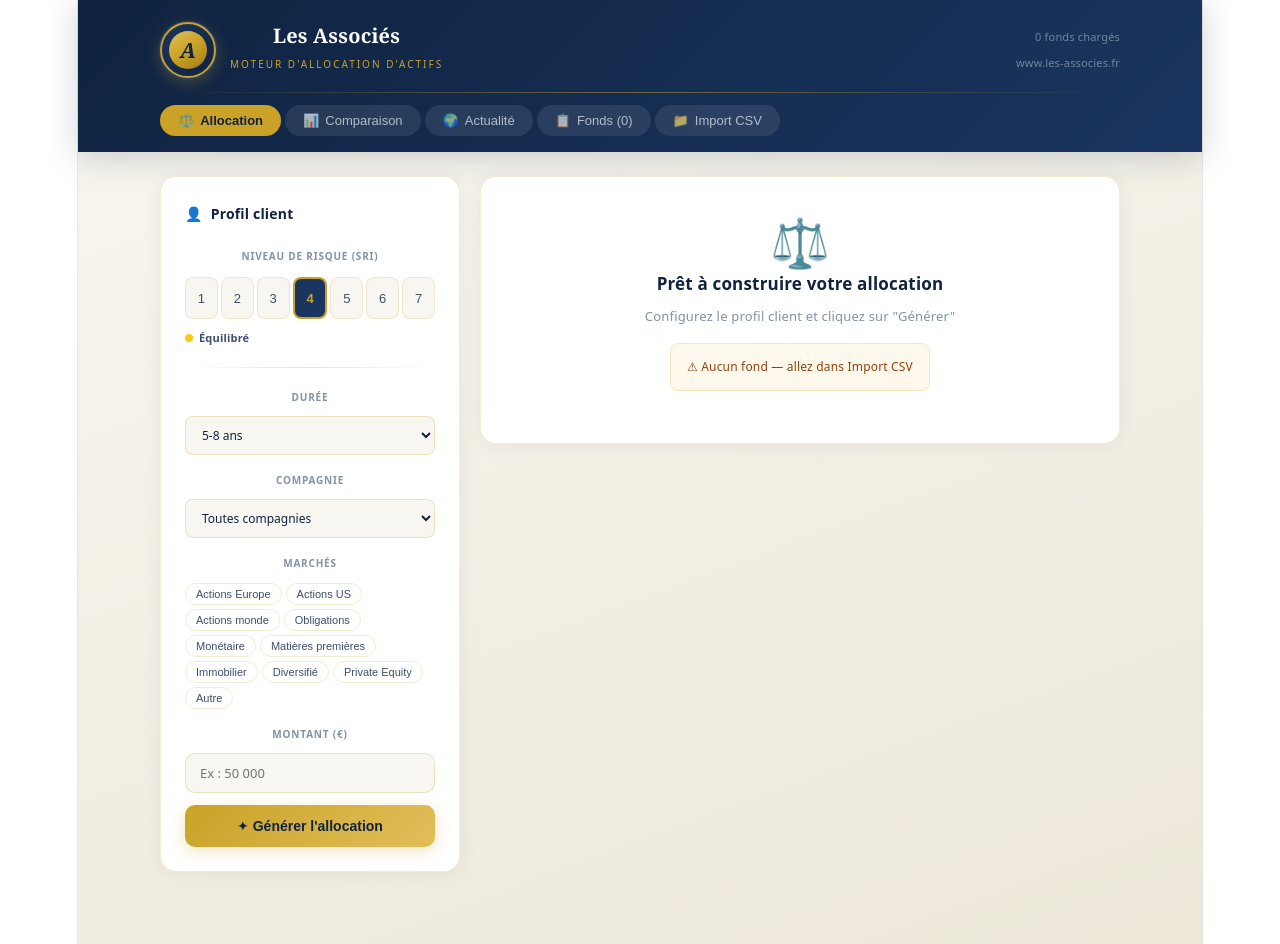
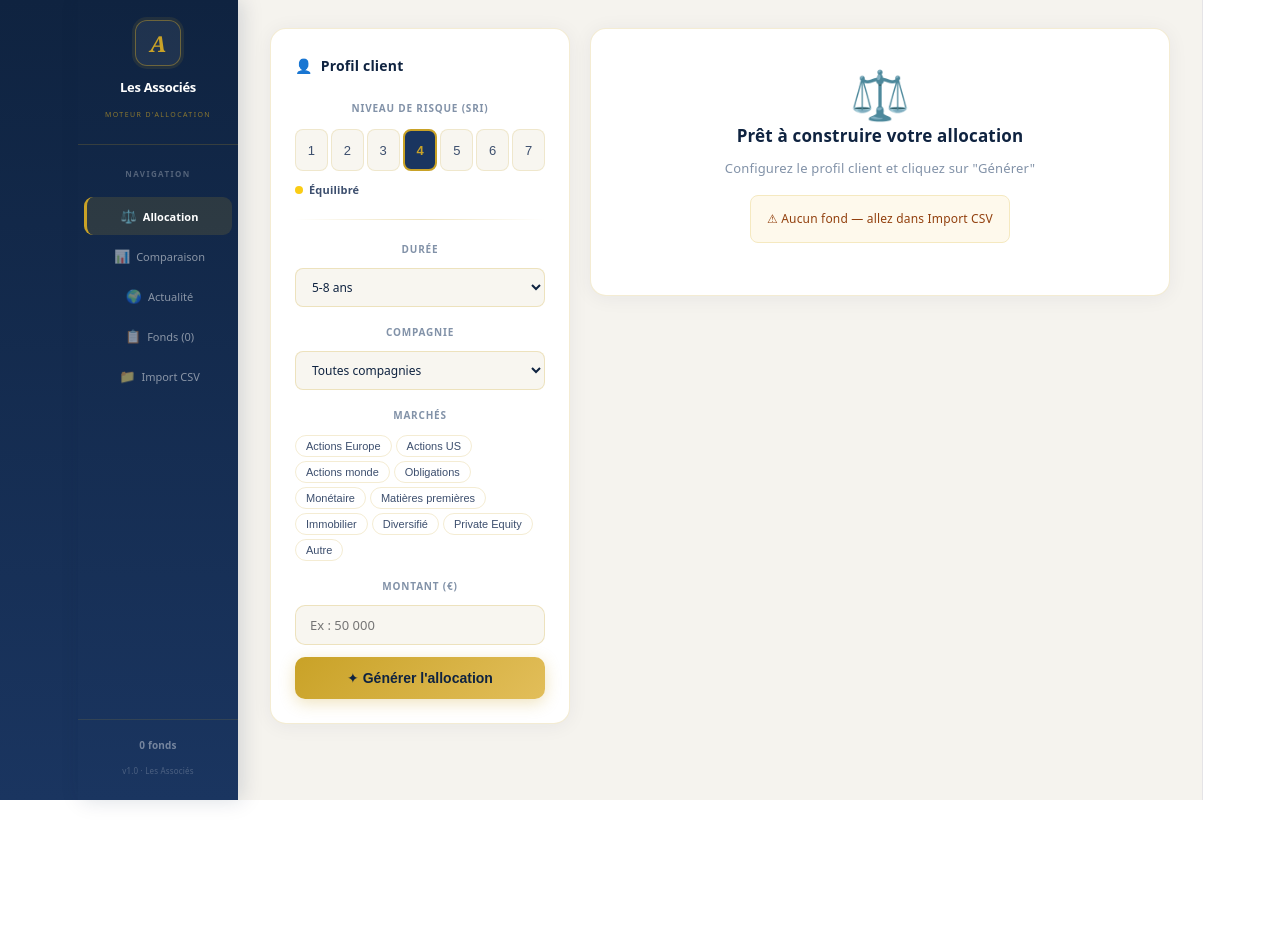
Before and after one commit to julienbrument-hue/les-associes, a React (Vite) app: page / in a window 1280 px wide. After the commit the page ends 800 px from the top, so only its background shows below. Built offline with nearby package versions, Linux system fonts and the light colour scheme.

Commit message:
version complete sidebar FMP tableau actualite

```diff
--- a/src/App.jsx
+++ b/src/App.jsx
@@ -48,6 +48,51 @@ async function callClaude(prompt) {
   const d=await res.json();
   if(d.error)throw new Error(d.error.message);
   return(d.content&&d.content[0]&&d.content[0].text)||"";
+}
+
+const FMP_KEY="b3k1Mnonse7zBu9lAmph3vYkAFcRHHk4";
+const FMP_BASE="https://financialmodelingprep.com/api/v3";
+const FMP_TTL=24*60*60*1000;
+
+function openHtmlInNewTab(html) {
+  try {
+    var blob=new Blob([html],{type:"text/html;charset=utf-8"});
+    var url=URL.createObjectURL(blob);
+    var a=document.createElement("a");
+    a.href=url;
+    a.download="les-associes-"+new Date().toISOString().slice(0,10)+".html";
+    document.body.appendChild(a);
+    a.click();
+    setTimeout(function(){document.body.removeChild(a);URL.revokeObjectURL(url);},1000);
+  } catch(e){}
+}
+
+async function fetchFMPPerf(isin) {
+  if(!isin) return null;
+  try {
+    const cached=localStorage.getItem("fmp_"+isin);
+    if(cached){const p=JSON.parse(cached);if(Date.now()-p.ts<FMP_TTL)return p.data;}
+  } catch(e){}
+  try {
+    const endYear=new Date().getFullYear()-1, startYear=endYear-9;
+    const res=await fetch(FMP_BASE+"/historical-price-full/"+encodeURIComponent(isin)+"?from="+startYear+"-01-01&to="+endYear+"-12-31&apikey="+FMP_KEY);
+    if(!res.ok) return null;
+    const json=await res.json();
+    if(!json.historical||json.historical.length<50) return null;
+    const byYear={};
+    json.historical.forEach(function(d){
+      const y=parseInt(d.date.slice(0,4));
+      if(y>=startYear&&y<=endYear&&(!byYear[y]||d.date>byYear[y].date)) byYear[y]={p:d.adjClose||d.close};
+    });
+    const yrs=[];for(var y=startYear;y<=endYear;y++)yrs.push(y);
+    if(yrs.some(function(y){return !byYear[y];})) return null;
+    const base=byYear[startYear].p;
+    if(!base||base<=0) return null;
+    const pts=[100];
+    yrs.forEach(function(y){pts.push(parseFloat((byYear[y].p/base*100).toFixed(2)));});
+    try{localStorage.setItem("fmp_"+isin,JSON.stringify({ts:Date.now(),data:pts}));}catch(e){}
+    return pts;
+  } catch(e){return null;}
 }
 
 function Spinner() {
@@ -369,6 +414,10 @@ export default function App() {
   const [rechFilterSri,setRechFilterSri]=useState(0);
   const [rechFilterMarche,setRechFilterMarche]=useState("");
   const [rechSort,setRechSort]=useState("nom");
+  const [fmpCache,setFmpCache]=useState({});
+  const [fmpLoading,setFmpLoading]=useState(false);
+  const [fmpProgress,setFmpProgress]=useState(0);
+  const [fmpStats,setFmpStats]=useState(null);
   const fileRef=useRef();
 
   const allCompagnies=(function(){const s={};COMPAGNIES.forEach(function(c){s[c]=true;});funds.forEach(function(f){(f.dispo||[]).forEach(function(d){if(d)s[d]=true;});});return Object.keys(s).sort();})();
@@ -389,6 +438,30 @@ export default function App() {
       e.target.value="";
     };
     reader.readAsText(file,"UTF-8");
+  }
+
+  const getFondPerf=function(f){
+    const c=f.isin&&fmpCache[f.isin];
+    return c?c.pts:simPerf(f);
+  };
+  const isFondReal=function(f){return !!(f.isin&&fmpCache[f.isin]&&fmpCache[f.isin].isReal);};
+
+  async function loadFMPData() {
+    if(!funds.length||fmpLoading) return;
+    setFmpLoading(true);setFmpProgress(0);setFmpStats(null);
+    const res={};
+    for(var i=0;i<funds.length;i++){
+      const f=funds[i];
+      if(f.isin){
+        const pts=await fetchFMPPerf(f.isin);
+        res[f.isin]=pts?{pts:pts,isReal:true}:{pts:simPerf(f),isReal:false};
+      } else if(f.id) res[f.id]={pts:simPerf(f),isReal:false};
+      setFmpProgress(Math.round((i+1)/funds.length*100));
+    }
+    setFmpCache(res);
+    const real=Object.values(res).filter(function(r){return r.isReal;}).length;
+    setFmpStats({real:real,simulated:Object.values(res).length-real,total:funds.length});
+    setFmpLoading(false);
   }
 
   function generate() {
@@ -523,48 +596,37 @@ export default function App() {
   const tabs=[{k:"allocation",i:"⚖️",l:"Allocation"},{k:"comparaison",i:"📊",l:"Comparaison"},{k:"actualite",i:"🌍",l:"Actualité"},{k:"fonds",i:"📋",l:"Fonds ("+funds.length+")"},{k:"import",i:"📁",l:"Import CSV"}];
 
   return (
-    <div style={{background:"linear-gradient(160deg,#f8f6f0,#ede8da)",minHeight:"100vh",fontFamily:"system-ui,sans-serif",paddingBottom:48}}>
-      <style>{"@keyframes spin{to{transform:rotate(360deg)}} .spin{animation:spin .7s linear infinite} @keyframes up{from{opacity:0;transform:translateY(10px)}to{opacity:1;transform:none}} .up{animation:up .3s ease}"}</style>
+    <div style={{background:"#f5f3ee",minHeight:"100vh",fontFamily:"system-ui,sans-serif",display:"flex"}}>
+      <style>{"@keyframes spin{to{transform:rotate(360deg)}} .spin{animation:spin .7s linear infinite} @keyframes up{from{opacity:0;transform:translateY(10px)}to{opacity:1;transform:none}} .up{animation:up .3s ease} body::before{content:'';position:fixed;top:0;left:0;width:160px;height:100%;background:linear-gradient(180deg,#0f2340 0%,#1a3560 100%);z-index:0;pointer-events:none}"}</style>
 
-      {/* NAV */}
-      <div style={{background:"linear-gradient(135deg,"+NAV+","+NAVL+")",padding:"22px 28px 16px",boxShadow:"0 4px 32px rgba(15,35,64,0.2)"}}>
-        <div style={{maxWidth:960,margin:"0 auto"}}>
-          <div style={{display:"flex",alignItems:"center",justifyContent:"space-between",marginBottom:14}}>
-            <div style={{display:"flex",alignItems:"center",gap:14}}>
-              <div style={{width:52,height:52,borderRadius:"50%",background:"linear-gradient(135deg,"+NAVL+","+NAV+")",border:"2.5px solid "+GOLD,display:"flex",alignItems:"center",justifyContent:"center",boxShadow:"0 0 0 1.5px #243d6e,0 4px 16px rgba(201,162,39,0.3)"}}>
-                <div style={{width:38,height:38,borderRadius:"50%",background:"linear-gradient(145deg,#e2be5a,#c9a227,#a07d10)",display:"flex",alignItems:"center",justifyContent:"center"}}>
-                  <span style={{fontFamily:"Georgia,serif",fontSize:21,fontWeight:700,color:NAV,fontStyle:"italic"}}>A</span>
-                </div>
-              </div>
-              <div>
-                <div style={{color:"#fff",fontSize:20,fontWeight:700,fontFamily:"Georgia,serif"}}>Les Associés</div>
-                <div style={{color:GOLD,fontSize:10,letterSpacing:2,textTransform:"uppercase",marginTop:2}}>Moteur d'allocation d'actifs</div>
-              </div>
-            </div>
-            <div style={{display:"flex",alignItems:"center",gap:14}}>
-              {results&&results.alloc&&results.alloc.length>0&&(
-                <button onClick={exportPDF} style={{padding:"8px 16px",borderRadius:8,border:"1.5px solid "+GOLD,background:"transparent",color:GOLD,fontWeight:600,fontSize:12,cursor:"pointer",display:"flex",alignItems:"center",gap:6}}>
-                  Exporter PDF
-                </button>
-              )}
-              <div style={{textAlign:"right",fontSize:11,color:"rgba(255,255,255,0.4)"}}>
-                <div>{funds.length} fond{funds.length!==1?"s":""} chargé{funds.length!==1?"s":""}</div>
-                <div>www.les-associes.fr</div>
-              </div>
-            </div>
+      {/* SIDEBAR */}
+      <div style={{width:160,flexShrink:0,background:"linear-gradient(180deg,"+NAV+","+NAVL+")",display:"flex",flexDirection:"column",position:"sticky",top:0,height:"100vh",overflowY:"auto",zIndex:100,boxShadow:"4px 0 20px rgba(15,35,64,0.15)"}}>
+        <div style={{padding:"20px 12px 16px",borderBottom:"1px solid rgba(201,162,39,0.2)",textAlign:"center"}}>
+          <div style={{width:44,height:44,borderRadius:12,background:"rgba(255,255,255,0.07)",border:"1.5px solid rgba(201,162,39,0.45)",display:"flex",alignItems:"center",justifyContent:"center",margin:"0 auto 8px",boxShadow:"0 0 0 3px rgba(201,162,39,0.1)"}}>
+            <span style={{fontFamily:"Georgia,serif",fontSize:22,fontWeight:700,color:GOLD,fontStyle:"italic"}}>A</span>
           </div>
-          <div style={{height:1,background:"linear-gradient(90deg,transparent,rgba(201,162,39,0.5),transparent)",marginBottom:12}}/>
-          <div style={{display:"flex",gap:4}}>
-            {tabs.map(function(t){return (
-              <button key={t.k} onClick={function(){setTab(t.k);}} style={{padding:"8px 18px",borderRadius:20,border:"none",cursor:"pointer",fontSize:13,fontWeight:tab===t.k?700:400,background:tab===t.k?GOLD:"rgba(255,255,255,0.09)",color:tab===t.k?NAV:"rgba(255,255,255,0.65)",transition:"all .15s",display:"flex",alignItems:"center",gap:6}}>
-                <span>{t.i}</span>{t.l}
-              </button>
-            );})}
-          </div>
+          <div style={{fontSize:13,fontWeight:800,color:"#fff",letterSpacing:-.3}}>Les Associés</div>
+          <div style={{fontSize:7,color:"rgba(201,162,39,0.65)",letterSpacing:1.4,textTransform:"uppercase",marginTop:2}}>Moteur d'allocation</div>
+        </div>
+        <nav style={{flex:1,padding:"16px 6px",display:"flex",flexDirection:"column",gap:2}}>
+          <div style={{fontSize:8,color:"rgba(255,255,255,0.28)",fontWeight:700,letterSpacing:1.4,textTransform:"uppercase",marginBottom:8,textAlign:"center"}}>Navigation</div>
+          {tabs.map(function(t){const a=tab===t.k;return(
+            <button key={t.k} onClick={function(){setTab(t.k);}} style={{width:"100%",padding:"10px 8px",borderRadius:9,border:"none",background:a?"rgba(201,162,39,0.15)":"transparent",borderLeft:a?"3px solid "+GOLD:"3px solid transparent",color:a?"#fff":"rgba(255,255,255,0.5)",fontWeight:a?700:400,fontSize:11,cursor:"pointer",display:"flex",alignItems:"center",justifyContent:"center",gap:6,fontFamily:"inherit"}}
+            onMouseEnter={function(e){if(!a){e.currentTarget.style.background="rgba(255,255,255,0.06)";e.currentTarget.style.color="rgba(255,255,255,0.8)";}}}
+            onMouseLeave={function(e){if(!a){e.currentTarget.style.background="transparent";e.currentTarget.style.color="rgba(255,255,255,0.5)";}}}
+            >
+              <span style={{fontSize:13,flexShrink:0}}>{t.i}</span>
+              <span style={{whiteSpace:"nowrap",overflow:"hidden",textOverflow:"ellipsis"}}>{t.l}</span>
+            </button>
+          );})}
+        </nav>
+        <div style={{padding:"12px 8px 16px",borderTop:"1px solid rgba(201,162,39,0.14)",textAlign:"center"}}>
+          <div style={{fontSize:10,color:"rgba(255,255,255,0.4)",fontWeight:600}}>{funds.length} fonds</div>
+          <div style={{fontSize:8,color:"rgba(255,255,255,0.22)"}}>v1.0 · Les Associés</div>
         </div>
       </div>
 
-      <div style={{maxWidth:960,margin:"0 auto",padding:"24px 16px"}}>
+      <div style={{flex:1,minWidth:0,padding:"28px 32px 64px",overflowX:"hidden"}}>
 
         {/* ═══ ALLOCATION ═══ */}
         {tab==="allocation"&&(
@@ -650,6 +712,49 @@ export default function App() {
                 <div style={{...gCard,padding:32}}><div style={{fontSize:16,fontWeight:700,color:NAV,marginBottom:20}}>🍩 Répartition</div><Donut funds={results.alloc} sri={sri}/></div>
                 <div style={{...gCard,padding:32}}><div style={{fontSize:16,fontWeight:700,color:NAV,marginBottom:20}}>🧠 Synthèse IA</div>{aiLoading&&!ai&&<div style={{display:"flex",alignItems:"center",gap:10,fontSize:14,color:"#8292a8"}}><div className="spin" style={{width:16,height:16,border:"2px solid #e5e0d0",borderTopColor:GOLD,borderRadius:"50%"}}/>Analyse…</div>}{ai&&ai.synthese&&<p style={{fontSize:15,color:NAV,lineHeight:1.9,margin:0}}>{ai.synthese}</p>}{ai&&ai.error&&<div style={{fontSize:13,color:"#991b1b"}}>Indisponible{ai.msg?" : "+ai.msg:""}</div>}</div>
                 <div style={{...gCard,padding:32}}><div style={{fontSize:16,fontWeight:700,color:NAV,marginBottom:8}}>📈 Performance simulée — 10 ans</div><div style={{fontSize:12,color:"#8292a8",marginBottom:16}}>Base 100 — simulation indicative</div><LineChart funds={results.alloc}/></div>
+                <div style={{...gCard,padding:24}}>
+                  <div style={{display:"flex",justifyContent:"space-between",alignItems:"center",marginBottom:4,flexWrap:"wrap",gap:8}}>
+                    <div style={{fontSize:14,fontWeight:700,color:NAV}}>📊 Performances annuelles — 5 ans</div>
+                    {fmpStats?<span style={{fontSize:11,padding:"3px 10px",borderRadius:10,background:"#f0fdf4",color:"#166534",fontWeight:600}}>✅ {fmpStats.real} fonds données réelles</span>:<span style={{fontSize:11,padding:"3px 10px",borderRadius:10,background:"#fffbeb",color:"#92400e",fontWeight:600}}>⚠ Simulations — chargez FMP</span>}
+                  </div>
+                  <div style={{overflowX:"auto"}}>
+                    {(function(){
+                      const yr=new Date().getFullYear();
+                      const yrs=[yr-4,yr-3,yr-2,yr-1,yr];
+                      const pc=function(v){return v>=0?"#166534":"#991b1b";};
+                      const pb=function(v){return v>=0?"#f0fdf4":"#fef2f2";};
+                      return(<table style={{width:"100%",borderCollapse:"collapse",fontSize:12}}>
+                        <thead><tr style={{background:"#f8f6f0"}}>
+                          <th style={{padding:"9px 12px",textAlign:"left",fontWeight:700,color:NAV,borderBottom:"2px solid rgba(201,162,39,0.25)",minWidth:150}}>Fonds</th>
+                          {yrs.map(function(y){return <th key={y} style={{padding:"9px 10px",textAlign:"center",fontWeight:600,color:"#8292a8",borderBottom:"2px solid rgba(201,162,39,0.25)"}}>{y}</th>;})}
+                          <th style={{padding:"9px 10px",textAlign:"center",fontWeight:700,color:GOLD,borderBottom:"2px solid rgba(201,162,39,0.25)"}}>5 ans</th>
+                        </tr></thead>
+                        <tbody>{results.alloc.map(function(f,fi){
+                          const pts=getFondPerf(f);
+                          const isReal=isFondReal(f);
+                          const ann=yrs.map(function(_,i){return((pts[6+i]/pts[5+i])-1)*100;});
+                          const tot=((pts[10]/pts[5])-1)*100;
+                          return(<tr key={f.id} style={{borderBottom:"1px solid rgba(201,162,39,0.08)",background:fi%2===0?"#fff":"#fafaf8"}}>
+                            <td style={{padding:"9px 12px"}}>
+                              <div style={{display:"flex",alignItems:"center",gap:8}}>
+                                <div style={{width:10,height:10,borderRadius:3,background:PIE[fi%PIE.length],flexShrink:0}}/>
+                                <div>
+                                  <div style={{fontWeight:700,color:NAV,fontSize:12,maxWidth:140,overflow:"hidden",textOverflow:"ellipsis",whiteSpace:"nowrap"}}>{f.nom}</div>
+                                  <div style={{display:"flex",gap:4,marginTop:2,alignItems:"center"}}>
+                                    <span style={{fontSize:10,color:"#8292a8"}}>{f.pct}% · SRI {f.sri}</span>
+                                    <span style={{fontSize:9,padding:"1px 5px",borderRadius:4,background:isReal?"#f0fdf4":"#fffbeb",color:isReal?"#166534":"#92400e",fontWeight:700}}>{isReal?"Réel":"Simulé"}</span>
+                                  </div>
+                                </div>
+                              </div>
+                            </td>
+                            {ann.map(function(v,i){return <td key={i} style={{padding:"6px 8px",textAlign:"center"}}><span style={{padding:"3px 7px",borderRadius:5,background:pb(v),color:pc(v),fontWeight:700,fontSize:11}}>{(v>=0?"+":"")+v.toFixed(1)+"%"}</span></td>;})}
+                            <td style={{padding:"6px 8px",textAlign:"center"}}><span style={{padding:"3px 10px",borderRadius:6,background:pb(tot),color:pc(tot),fontWeight:800,fontSize:12}}>{(tot>=0?"+":"")+tot.toFixed(1)+"%"}</span></td>
+                          </tr>);
+                        })}</tbody>
+                      </table>);
+                    })()}
+                  </div>
+                </div>
               </div>
             )}
           </div>
@@ -927,6 +1032,18 @@ export default function App() {
         {/* ═══ FONDS ═══ */}
         {tab==="fonds"&&(
           <div className="up">
+            <div style={{...gCard,padding:20,marginBottom:16,borderLeft:"3px solid "+GOLD}}>
+              <div style={{display:"flex",alignItems:"center",justifyContent:"space-between",flexWrap:"wrap",gap:12}}>
+                <div>
+                  <div style={{fontSize:13,fontWeight:700,color:NAV,marginBottom:3}}>📡 Données réelles FMP</div>
+                  <div style={{fontSize:11,color:"#8292a8"}}>{fmpStats?"✅ "+fmpStats.real+" réels · "+fmpStats.simulated+" simulés":fmpLoading?"Chargement… "+fmpProgress+"%":"Chargez les performances historiques réelles"}</div>
+                </div>
+                <button onClick={loadFMPData} disabled={fmpLoading||!funds.length} style={{padding:"10px 18px",borderRadius:10,border:"none",background:fmpLoading?"#e5e7eb":"linear-gradient(135deg,#166534,#059669)",color:fmpLoading?"#9ca3af":"#fff",fontWeight:700,fontSize:12,cursor:fmpLoading||!funds.length?"not-allowed":"pointer",display:"flex",alignItems:"center",gap:8}}>
+                  {fmpLoading?<><div className="spin" style={{width:12,height:12,border:"2px solid rgba(255,255,255,.3)",borderTopColor:"#fff",borderRadius:"50%",display:"inline-block"}}/>{fmpProgress}%</>:"📥 Charger données FMP"}
+                </button>
+              </div>
+              {fmpLoading&&<div style={{marginTop:10,height:4,background:"#f0fdf4",borderRadius:2}}><div style={{height:4,width:fmpProgress+"%",background:"linear-gradient(90deg,#166534,#34d399)",borderRadius:2,transition:"width .3s"}}/></div>}
+            </div>
             <div style={{display:"flex",gap:8,marginBottom:16,alignItems:"center",flexWrap:"wrap"}}>
               <input value={search} onChange={function(e){setSearch(e.target.value);}} placeholder="🔍 Nom, ISIN, société…" style={{...gInp,maxWidth:260}}/>
               <select value={filterSri} onChange={function(e){setFilterSri(parseInt(e.target.value));}} style={gSel}><option value={0}>Tous SRI</option>{[1,2,3,4,5,6,7].map(function(r){return <option key={r} value={r}>SRI {r}</option>;})}</select>
```
